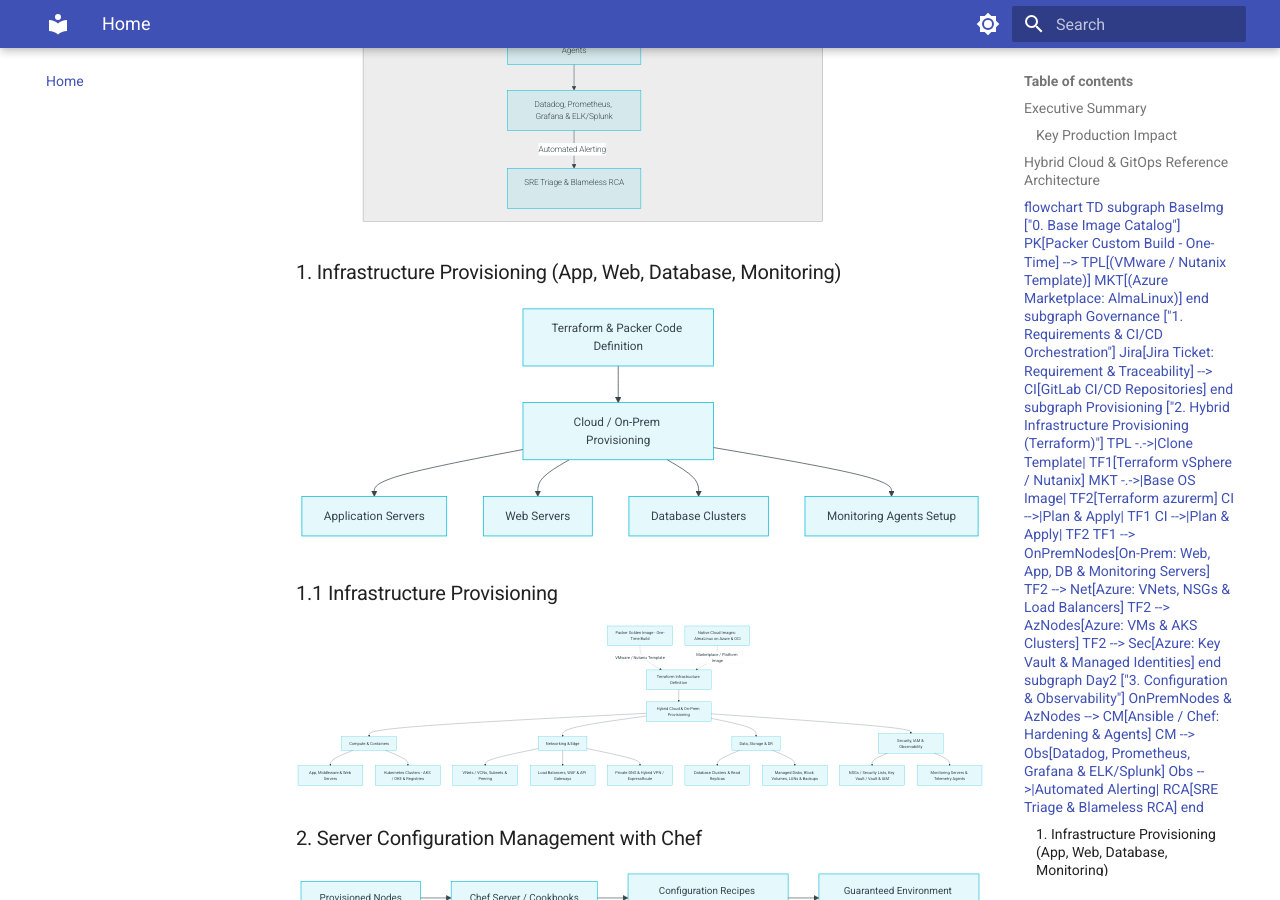
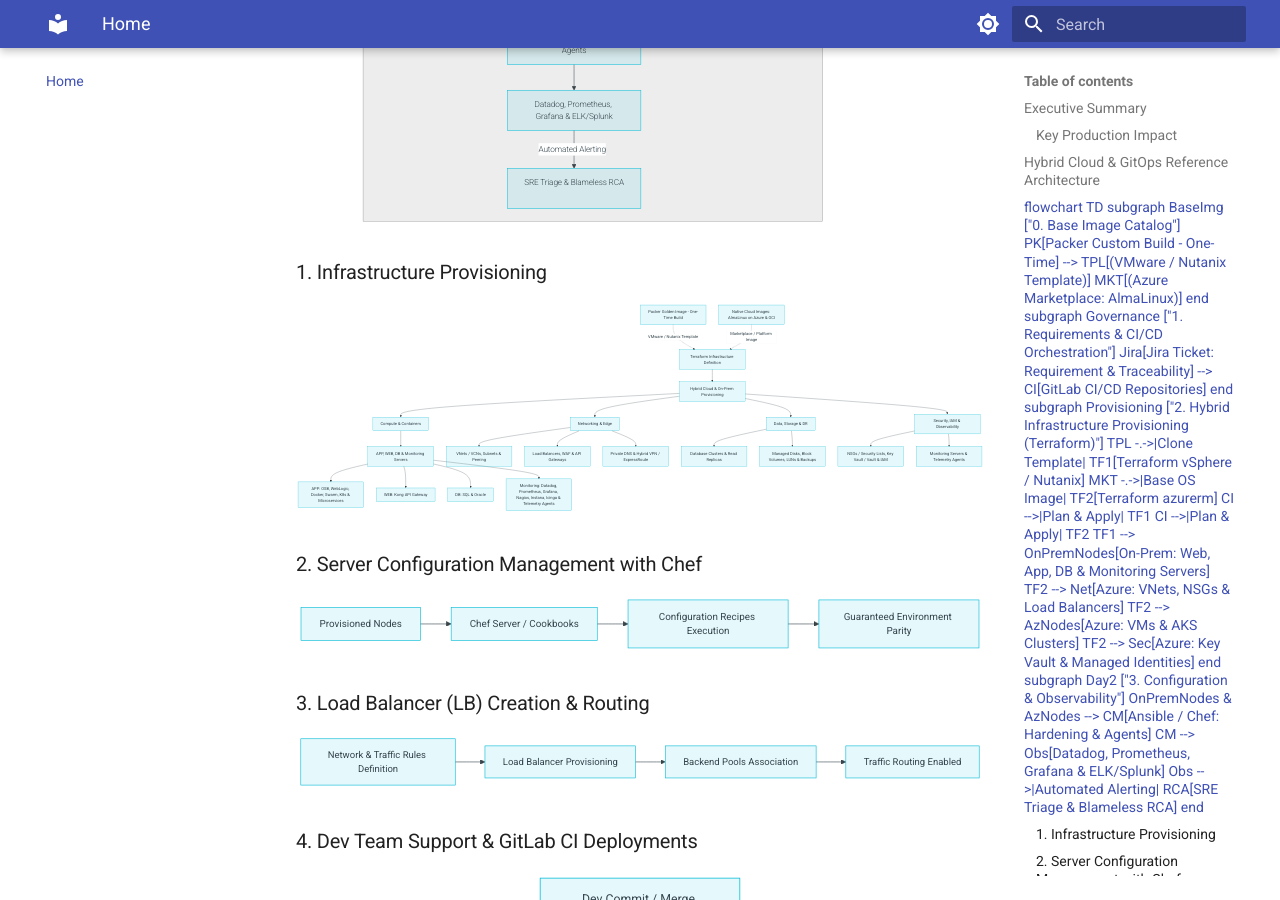
Before and after one commit to ejpinangog/ejpinangog.github.io, an MkDocs documentation site: the page built from docs/index.md, in a window 1280 px wide and 900 px high, scrolled down 1536 px. Built offline with MkDocs 1.6.1 and Material for MkDocs 9.7.7, drawn with Linux system fonts in a browser that asks for light colours.

Commit message:
fix: infrastructure provisioning

````diff
--- a/docs/index.md
+++ b/docs/index.md
@@ -53,17 +53,7 @@ flowchart TD
 ```
 ---
 
-### 1. Infrastructure Provisioning (App, Web, Database, Monitoring)
-```mermaid
-graph TD
-    A[Terraform & Packer Code Definition] --> B[Cloud / On-Prem Provisioning]
-    B --> C[Application Servers]
-    B --> D[Web Servers]
-    B --> E[Database Clusters]
-    B --> F[Monitoring Agents Setup]
-```
-
-### 1.1 Infrastructure Provisioning
+### 1. Infrastructure Provisioning
 
 ```mermaid
 flowchart TD
````
Also changed, not shown: other parts of docs/index.md (+5 -2 lines).
